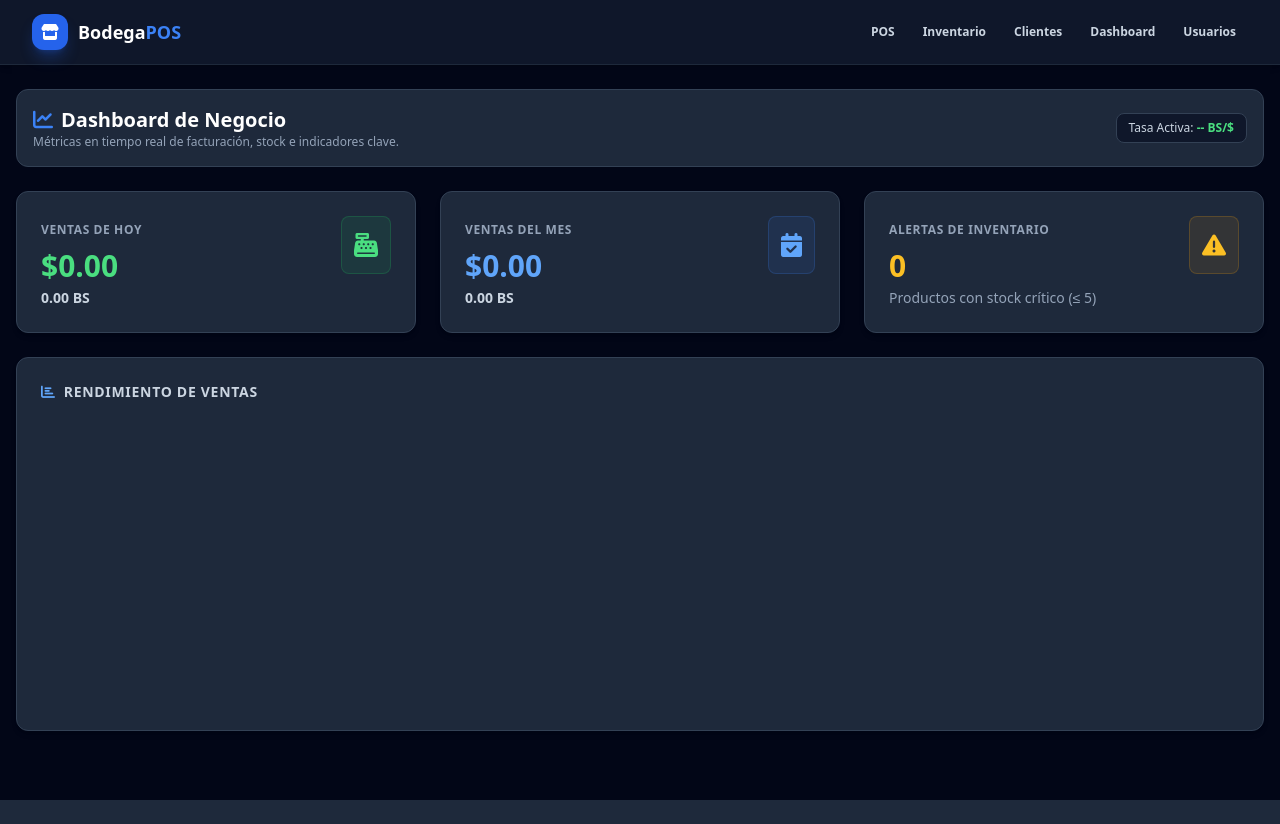
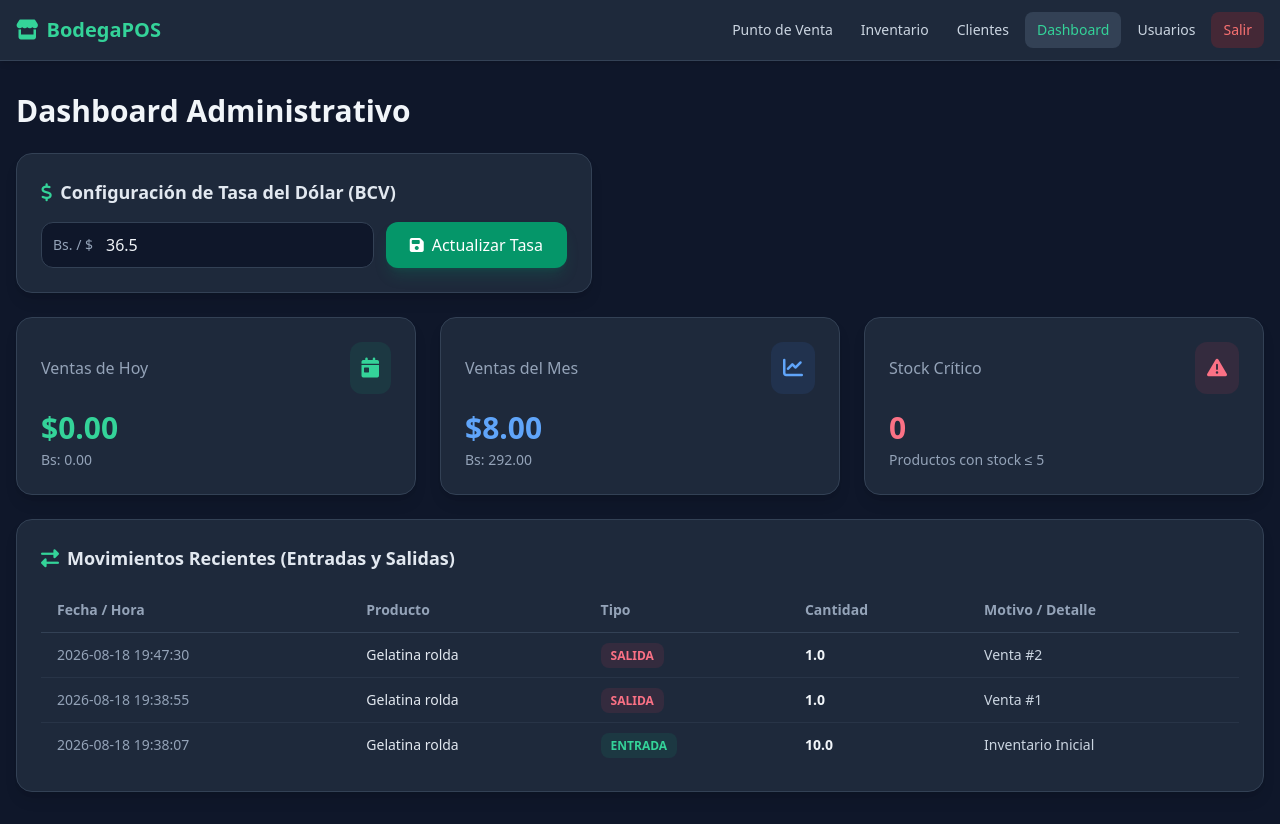
Before and after one commit to oswaroj13-wq/bodega-pos, a Flask app: page /dashboard in a window 1280 px wide. Before the commit the page ends 800 px from the top, so only its background shows below. Run offline with Flask 3, Linux system fonts and the light colour scheme; a user stored in the database is signed in; data comes from the database, SQL or seed files in the repository; a map, chart or similar area stays blank; some libraries are stand-ins or nearby versions.

Commit message:
Update dashboard.html

```diff
--- a/templates/dashboard.html
+++ b/templates/dashboard.html
@@ -1,152 +1,163 @@
-{% extends 'base.html' %}
+<!DOCTYPE html>
+<html lang="es">
+<head>
+    <meta charset="UTF-8">
+    <meta name="viewport" content="width=device-width, initial-scale=1.0">
+    <title>Dashboard - Bodega POS</title>
+    <!-- Tailwind CSS CDN -->
+    <script src="https://cdn.tailwindcss.com"></script>
+    <link rel="stylesheet" href="https://cdnjs.cloudflare.com/ajax/libs/font-awesome/6.4.0/css/all.min.css">
+</head>
+<body class="bg-slate-900 text-slate-100 min-h-screen flex flex-col">
 
-{% block content %}
-<!-- Chart.js para las gráficas estadísticas -->
-<script src="https://cdn.jsdelivr.net/npm/chart.js"></script>
+    <!-- Barra de Navegación IDÉNTICA al resto de vistas con Menú Desplegable -->
+    <nav class="bg-slate-800 border-b border-slate-700 px-4 py-3 shadow-md sticky top-0 z-50">
+        <div class="max-w-7xl mx-auto flex justify-between items-center">
+            <a href="{{ url_for('pos_view') }}" class="text-xl font-bold flex items-center gap-2 text-emerald-400">
+                <i class="fas fa-store"></i> BodegaPOS
+            </a>
 
-<div class="space-y-6">
+            <!-- Menú para Escritorio -->
+            <div class="hidden md:flex items-center space-x-1 text-sm font-medium">
+                <a href="{{ url_for('pos_view') }}" class="px-3 py-2 rounded-lg text-slate-300 hover:text-white hover:bg-slate-700 transition">Punto de Venta</a>
+                <a href="{{ url_for('inventario_view') }}" class="px-3 py-2 rounded-lg text-slate-300 hover:text-white hover:bg-slate-700 transition">Inventario</a>
+                <a href="{{ url_for('clientes_view') }}" class="px-3 py-2 rounded-lg text-slate-300 hover:text-white hover:bg-slate-700 transition">Clientes</a>
+                <a href="{{ url_for('dashboard_view') }}" class="px-3 py-2 rounded-lg bg-slate-700 text-emerald-400">Dashboard</a>
+                <a href="{{ url_for('usuarios_view') }}" class="px-3 py-2 rounded-lg text-slate-300 hover:text-white hover:bg-slate-700 transition">Usuarios</a>
+                <a href="{{ url_for('logout') }}" class="px-3 py-2 rounded-lg bg-red-600/20 text-red-400 hover:bg-red-600 hover:text-white transition">Salir</a>
+            </div>
 
-    <!-- Header del Dashboard -->
-    <div class="flex flex-col sm:flex-row justify-between items-start sm:items-center gap-4 bg-slate-800 p-4 rounded-xl border border-slate-700">
-        <div>
-            <h1 class="text-xl font-bold text-white flex items-center gap-2">
-                <i class="fa-solid fa-chart-line text-blue-500"></i> Dashboard de Negocio
-            </h1>
-            <p class="text-xs text-slate-400">Métricas en tiempo real de facturación, stock e indicadores clave.</p>
-        </div>
-        <div class="text-xs bg-slate-900 border border-slate-700 px-3 py-1.5 rounded-lg text-slate-300">
-            Tasa Activa: <span id="dash-tasa" class="font-bold text-green-400">-- BS/$</span>
-        </div>
-    </div>
-
-    <!-- Rejilla de Métricas Principales (KPIs) -->
-    <div class="grid grid-cols-1 sm:grid-cols-2 lg:grid-cols-3 gap-6">
-
-        <!-- Venta del Día -->
-        <div class="bg-slate-800 p-6 rounded-xl border border-slate-700 shadow-md relative overflow-hidden">
-            <div class="flex justify-between items-start">
-                <div>
-                    <span class="text-xs font-semibold text-slate-400 uppercase tracking-wider">Ventas de Hoy</span>
-                    <h3 id="dash-ventas-hoy-usd" class="text-3xl font-black text-green-400 mt-2">$0.00</h3>
-                    <p id="dash-ventas-hoy-bs" class="text-sm font-semibold text-slate-300 mt-1">0.00 BS</p>
-                </div>
-                <div class="bg-green-500/10 p-3 rounded-lg border border-green-500/20 text-green-400">
-                    <i class="fa-solid fa-cash-register text-2xl"></i>
-                </div>
+            <!-- Botón Hamburguesa para Móvil -->
+            <div class="md:hidden flex items-center">
+                <button id="menu-btn" class="p-2 rounded-lg bg-slate-700 text-slate-300 hover:text-white focus:outline-none">
+                    <i class="fas fa-bars text-lg"></i>
+                </button>
             </div>
         </div>
 
-        <!-- Ventas del Mes -->
-        <div class="bg-slate-800 p-6 rounded-xl border border-slate-700 shadow-md relative overflow-hidden">
-            <div class="flex justify-between items-start">
-                <div>
-                    <span class="text-xs font-semibold text-slate-400 uppercase tracking-wider">Ventas del Mes</span>
-                    <h3 id="dash-ventas-mes-usd" class="text-3xl font-black text-blue-400 mt-2">$0.00</h3>
-                    <p id="dash-ventas-mes-bs" class="text-sm font-semibold text-slate-300 mt-1">0.00 BS</p>
+        <!-- Menú Desplegable para Móviles -->
+        <div id="mobile-menu" class="hidden md:hidden mt-3 pt-3 border-t border-slate-700 flex flex-col space-y-1 text-sm font-medium">
+            <a href="{{ url_for('pos_view') }}" class="px-3 py-2 rounded-lg text-slate-300 hover:text-white hover:bg-slate-700 transition">Punto de Venta</a>
+            <a href="{{ url_for('inventario_view') }}" class="px-3 py-2 rounded-lg text-slate-300 hover:text-white hover:bg-slate-700 transition">Inventario</a>
+            <a href="{{ url_for('clientes_view') }}" class="px-3 py-2 rounded-lg text-slate-300 hover:text-white hover:bg-slate-700 transition">Clientes</a>
+            <a href="{{ url_for('dashboard_view') }}" class="px-3 py-2 rounded-lg bg-slate-700 text-emerald-400">Dashboard</a>
+            <a href="{{ url_for('usuarios_view') }}" class="px-3 py-2 rounded-lg text-slate-300 hover:text-white hover:bg-slate-700 transition">Usuarios</a>
+            <a href="{{ url_for('logout') }}" class="px-3 py-2 rounded-lg bg-red-600/20 text-red-400 hover:bg-red-600 hover:text-white transition">Salir</a>
+        </div>
+    </nav>
+
+    <!-- Contenido Principal -->
+    <main class="max-w-7xl mx-auto px-4 py-8 flex-grow w-full space-y-6">
+        <h1 class="text-2xl md:text-3xl font-bold text-slate-100">Dashboard Administrativo</h1>
+
+        <!-- 1. Configuración de Tasa del Dólar (PRIMERO) -->
+        <div class="bg-slate-800 border border-slate-700 rounded-2xl p-6 shadow-lg max-w-xl">
+            <h3 class="text-lg font-semibold mb-4 text-slate-200 flex items-center gap-2">
+                <i class="fas fa-dollar-sign text-emerald-400"></i> Configuración de Tasa del Dólar (BCV)
+            </h3>
+            <form method="POST" class="flex flex-col sm:flex-row gap-3">
+                <div class="relative flex-grow">
+                    <span class="absolute inset-y-0 left-0 pl-3 flex items-center text-slate-400 text-sm">Bs. / $</span>
+                    <input type="number" step="0.01" name="tasa_dolar" value="{{ tasa_actual }}"
+                           class="w-full pl-16 pr-4 py-2.5 bg-slate-900 border border-slate-700 rounded-xl text-slate-100 focus:outline-none focus:border-emerald-500 transition" required>
                 </div>
-                <div class="bg-blue-500/10 p-3 rounded-lg border border-blue-500/20 text-blue-400">
-                    <i class="fa-solid fa-calendar-check text-2xl"></i>
+                <button type="submit" class="bg-emerald-600 hover:bg-emerald-500 text-white font-medium px-6 py-2.5 rounded-xl transition shadow-lg shadow-emerald-600/20 flex items-center justify-center gap-2">
+                    <i class="fas fa-save"></i> Actualizar Tasa
+                </button>
+            </form>
+        </div>
+
+        <!-- 2. Tarjetas de Métricas -->
+        <div class="grid grid-cols-1 md:grid-cols-3 gap-6">
+            <!-- Ventas de Hoy -->
+            <div class="bg-slate-800 border border-slate-700 rounded-2xl p-6 shadow-lg">
+                <div class="flex items-center justify-between mb-4">
+                    <h3 class="text-slate-400 font-medium">Ventas de Hoy</h3>
+                    <div class="p-3 bg-emerald-500/10 text-emerald-400 rounded-xl">
+                        <i class="fas fa-calendar-day text-xl"></i>
+                    </div>
                 </div>
+                <div class="text-3xl font-bold text-emerald-400 mb-1">${{ "%.2f"|format(ventas_hoy_usd) }}</div>
+                <div class="text-sm text-slate-400">Bs: {{ "%.2f"|format(ventas_hoy_bs) }}</div>
+            </div>
+
+            <!-- Ventas del Mes -->
+            <div class="bg-slate-800 border border-slate-700 rounded-2xl p-6 shadow-lg">
+                <div class="flex items-center justify-between mb-4">
+                    <h3 class="text-slate-400 font-medium">Ventas del Mes</h3>
+                    <div class="p-3 bg-blue-500/10 text-blue-400 rounded-xl">
+                        <i class="fas fa-chart-line text-xl"></i>
+                    </div>
+                </div>
+                <div class="text-3xl font-bold text-blue-400 mb-1">${{ "%.2f"|format(ventas_mes_usd) }}</div>
+                <div class="text-sm text-slate-400">Bs: {{ "%.2f"|format(ventas_mes_bs) }}</div>
+            </div>
+
+            <!-- Stock Crítico -->
+            <div class="bg-slate-800 border border-slate-700 rounded-2xl p-6 shadow-lg">
+                <div class="flex items-center justify-between mb-4">
+                    <h3 class="text-slate-400 font-medium">Stock Crítico</h3>
+                    <div class="p-3 bg-rose-500/10 text-rose-400 rounded-xl">
+                        <i class="fas fa-exclamation-triangle text-xl"></i>
+                    </div>
+                </div>
+                <div class="text-3xl font-bold text-rose-400 mb-1">{{ stock_critico }}</div>
+                <div class="text-sm text-slate-400">Productos con stock ≤ 5</div>
             </div>
         </div>
 
-        <!-- Stock Bajo -->
-        <div class="bg-slate-800 p-6 rounded-xl border border-slate-700 shadow-md relative overflow-hidden sm:col-span-2 lg:col-span-1">
-            <div class="flex justify-between items-start">
-                <div>
-                    <span class="text-xs font-semibold text-slate-400 uppercase tracking-wider">Alertas de Inventario</span>
-                    <h3 id="dash-stock-bajo" class="text-3xl font-black text-amber-400 mt-2">0</h3>
-                    <p class="text-sm text-slate-400 mt-1">Productos con stock crítico (≤ 5)</p>
-                </div>
-                <div class="bg-amber-500/10 p-3 rounded-lg border border-amber-500/20 text-amber-400">
-                    <i class="fa-solid fa-triangle-exclamation text-2xl"></i>
-                </div>
+        <!-- 3. Tabla de Movimientos Recientes del Sistema -->
+        <div class="bg-slate-800 border border-slate-700 rounded-2xl p-6 shadow-lg">
+            <h3 class="text-lg font-semibold mb-4 text-slate-200 flex items-center gap-2">
+                <i class="fas fa-exchange-alt text-emerald-400"></i> Movimientos Recientes (Entradas y Salidas)
+            </h3>
+            <div class="overflow-x-auto">
+                <table class="w-full text-left border-collapse">
+                    <thead>
+                        <tr class="border-b border-slate-700 text-slate-400 text-sm">
+                            <th class="py-3 px-4">Fecha / Hora</th>
+                            <th class="py-3 px-4">Producto</th>
+                            <th class="py-3 px-4">Tipo</th>
+                            <th class="py-3 px-4">Cantidad</th>
+                            <th class="py-3 px-4">Motivo / Detalle</th>
+                        </tr>
+                    </thead>
+                    <tbody class="divide-y divide-slate-700/50 text-sm">
+                        {% if movimientos %}
+                            {% for m in movimientos %}
+                            <tr class="hover:bg-slate-700/30 transition">
+                                <td class="py-3 px-4 text-slate-400">{{ m.fecha }}</td>
+                                <td class="py-3 px-4 font-medium text-slate-200">{{ m.producto_nombre }}</td>
+                                <td class="py-3 px-4">
+                                    {% if m.tipo == 'ENTRADA' %}
+                                        <span class="px-2.5 py-1 bg-emerald-500/10 text-emerald-400 rounded-lg text-xs font-semibold">ENTRADA</span>
+                                    {% else %}
+                                        <span class="px-2.5 py-1 bg-rose-500/10 text-rose-400 rounded-lg text-xs font-semibold">SALIDA</span>
+                                    {% endif %}
+                                </td>
+                                <td class="py-3 px-4 font-bold">{{ m.cantidad }}</td>
+                                <td class="py-3 px-4 text-slate-300">{{ m.motivo or 'N/A' }}</td>
+                            </tr>
+                            {% endfor %}
+                        {% else %}
+                            <tr>
+                                <td colspan="5" class="py-6 text-center text-slate-500">No hay movimientos registrados recientemente.</td>
+                            </tr>
+                        {% endif %}
+                    </tbody>
+                </table>
             </div>
         </div>
+    </main>
 
-    </div>
+    <!-- Script para desplegar el menú en dispositivos móviles -->
+    <script>
+        const menuBtn = document.getElementById('menu-btn');
+        const mobileMenu = document.getElementById('mobile-menu');
 
-    <!-- Gráfica de Tendencia de Ventas -->
-    <div class="bg-slate-800 p-6 rounded-xl border border-slate-700 shadow-md">
-        <h2 class="text-sm font-semibold text-slate-300 uppercase tracking-wider mb-4 flex items-center gap-2">
-            <i class="fa-solid fa-chart-bar text-blue-400"></i> Rendimiento de Ventas
-        </h2>
-        <div class="relative w-full h-72">
-            <canvas id="ventasChart"></canvas>
-        </div>
-    </div>
-
-</div>
-
-<script>
-    let salesChart = null;
-
-    document.addEventListener('DOMContentLoaded', cargarMetricas);
-
-    async function cargarMetricas() {
-        try {
-            const res = await fetch('/api/metrics');
-            const data = await res.json();
-
-            document.getElementById('dash-ventas-hoy-usd').innerText = `$${data.ventas_hoy_usd.toFixed(2)}`;
-            document.getElementById('dash-ventas-hoy-bs').innerText = `${data.ventas_hoy_local.toFixed(2)} BS`;
-
-            document.getElementById('dash-ventas-mes-usd').innerText = `$${data.ventas_mes_usd.toFixed(2)}`;
-            document.getElementById('dash-ventas-mes-bs').innerText = `${data.ventas_mes_local.toFixed(2)} BS`;
-
-            document.getElementById('dash-stock-bajo').innerText = data.stock_bajo;
-            document.getElementById('dash-tasa').innerText = `${data.tasa.toFixed(2)} BS/$`;
-
-            renderizarGrafica(data.ventas_7dias || []);
-        } catch (err) {
-            console.error('Error al cargar métricas:', err);
-        }
-    }
-
-    function renderizarGrafica(datosDias) {
-        const ctx = document.getElementById('ventasChart').getContext('2d');
-
-        const labels = datosDias.map(d => d.dia);
-        const totals = datosDias.map(d => d.total);
-
-        if (salesChart) {
-            salesChart.destroy();
-        }
-
-        salesChart = new Chart(ctx, {
-            type: 'bar',
-            data: {
-                labels: labels.length ? labels : ['Hoy'],
-                datasets: [{
-                    label: 'Ventas ($ USD)',
-                    data: totals.length ? totals : [0],
-                    backgroundColor: 'rgba(59, 130, 246, 0.5)',
-                    borderColor: 'rgba(59, 130, 246, 1)',
-                    borderWidth: 2,
-                    borderRadius: 6
-                }]
-            },
-            options: {
-                responsive: true,
-                maintainAspectRatio: false,
-                scales: {
-                    y: {
-                        beginAtZero: true,
-                        grid: { color: 'rgba(51, 65, 85, 0.5)' },
-                        ticks: { color: '#94a3b8' }
-                    },
-                    x: {
-                        grid: { display: false },
-                        ticks: { color: '#94a3b8' }
-                    }
-                },
-                plugins: {
-                    legend: {
-                        labels: { color: '#f8fafc' }
-                    }
-                }
-            }
+        menuBtn.addEventListener('click', () => {
+            mobileMenu.classList.toggle('hidden');
         });
-    }
-</script>
-{% endblock %}
+    </script>
+</body>
+</html>
```
